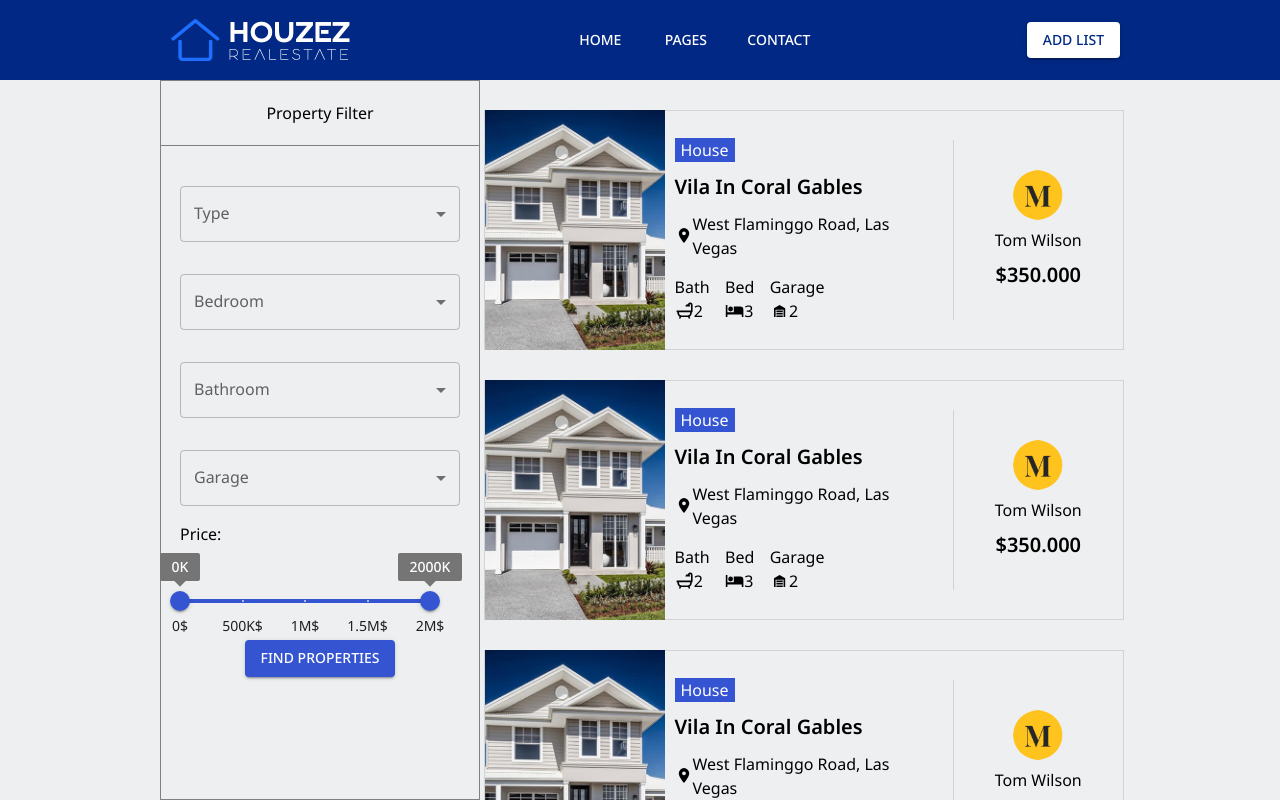
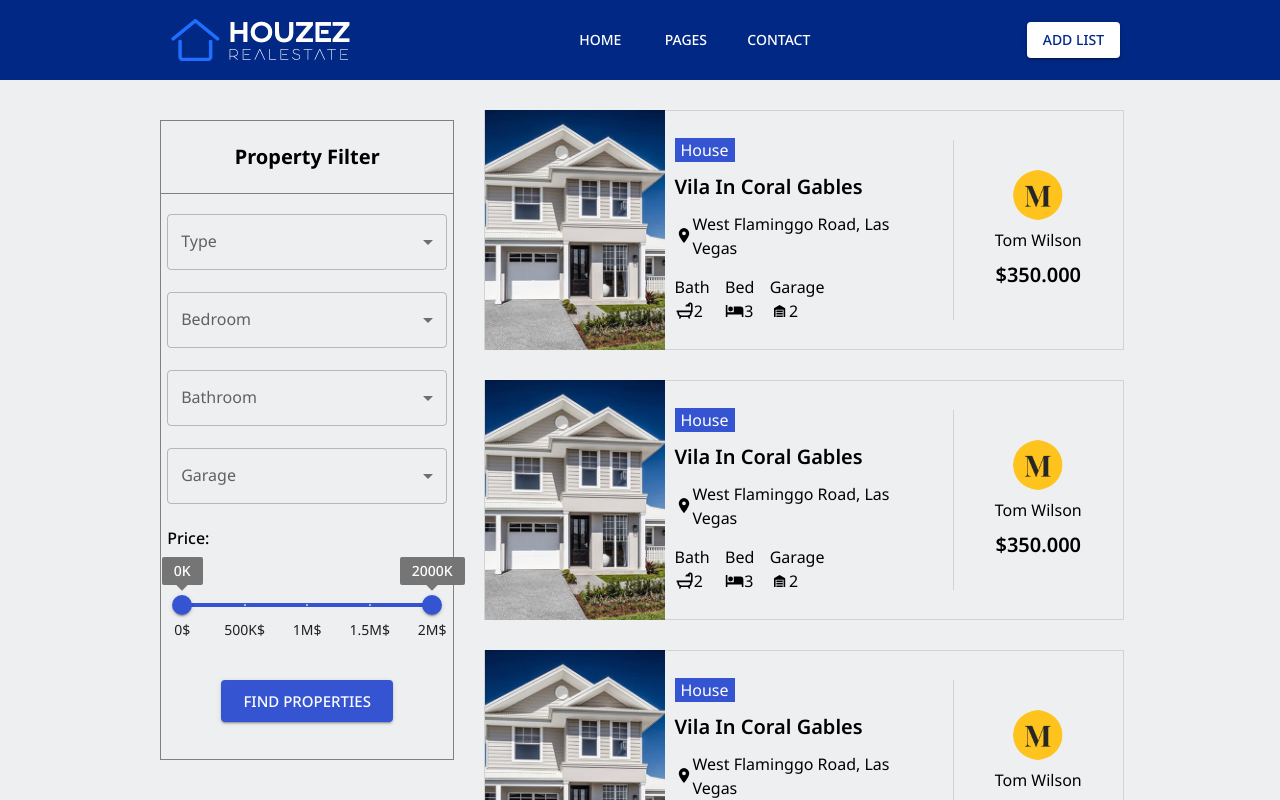
Before and after one commit to HouzezProject/houzez-app, a Next.js app: page /property-list in a window 1280 px wide. Shown: the top 800 px of the page. Built offline with nearby package versions, Linux system fonts and the light colour scheme.

Commit message:
improve the layout

```diff
--- a/src/components/PropertyList/PropertyFilter.tsx
+++ b/src/components/PropertyList/PropertyFilter.tsx
@@ -5,14 +5,14 @@ import { useState } from "react";
 
 const PropertyFilterContainer = styled(Box)({
   border: "0.7px grey solid",
-  width: "25vw",
-  height: "90vh",
+  width: "23vw",
+  height: "80vh",
   display: "flex",
   flexDirection: "column",
   alignItems: "center",
-  position:"fixed",
-  top:"10vh",
-  left:"20vh"
+  position: "fixed",
+  top: "15vh",
+  left: "20vh"
 });
 
 const PropertyFilterHeader = styled(Box)({
@@ -22,7 +22,7 @@ const PropertyFilterHeader = styled(Box)({
   width: "100%",
   display: "flex",
   alignItems: "center",
-  justifyContent:"center"
+  justifyContent: "center"
 });
 
 const PropertyFilterBody = styled(Box)({
@@ -31,6 +31,29 @@ const PropertyFilterBody = styled(Box)({
   flexDirection: "column",
   justifyContent: "center",
   alignItems: "center"
+});
+
+const FilterFormControl = styled(FormControl)({
+  marginTop: 20,
+  marginBottom: 2,
+  width: 280
+});
+
+const FilterTypography = styled(Typography)({
+  fontWeight: "700"
+});
+
+const SliderContainer = styled(Box)({
+  width: 280,
+  display: "flex",
+  flexDirection: "column",
+  alignItems: "center",
+  marginTop: "20px"
+});
+
+const PriceSlider = styled(Slider)({
+  marginTop: "40px",
+  width: "250px"
 });
 
 const marks = [
@@ -68,10 +91,10 @@ const PropertyFilter = () => {
   return (
     <PropertyFilterContainer>
       <PropertyFilterHeader>
-        <Typography>Property Filter</Typography>
+        <FilterTypography variant="h6">Property Filter</FilterTypography>
       </PropertyFilterHeader>
       <PropertyFilterBody>
-        <FormControl sx={{ marginTop:5, marginBottom:2, width: 280 }}>
+        <FilterFormControl>
           <InputLabel id="property-type">Type</InputLabel>
           <Select labelId="property-type" id="property-type" label="Type">
             <MenuItem value="">None</MenuItem>
@@ -79,34 +102,36 @@ const PropertyFilter = () => {
             <MenuItem value={20}>Twenty</MenuItem>
             <MenuItem value={30}>Thirty</MenuItem>
           </Select>
-        </FormControl>
-        <FormControl sx={{ m: 2, minWidth: 280 }}>
+        </FilterFormControl>
+        <FilterFormControl>
           <InputLabel id="property-bedroom">Bedroom</InputLabel>
           <Select labelId="property-bedroom" id="property-bedroom" label="Bedroom">
             <MenuItem value={10}>1</MenuItem>
             <MenuItem value={20}>2</MenuItem>
             <MenuItem value={30}>3</MenuItem>
           </Select>
-        </FormControl>
-        <FormControl sx={{ m: 2, minWidth: 280 }}>
+        </FilterFormControl>
+        <FilterFormControl>
           <InputLabel id="property-bathroom">Bathroom</InputLabel>
           <Select labelId="property-bathroom" id="property-bathroom" label="Bathroom">
             <MenuItem value={10}>1</MenuItem>
             <MenuItem value={20}>2</MenuItem>
             <MenuItem value={30}>3</MenuItem>
           </Select>
-        </FormControl>
-        <FormControl sx={{ m: 2, minWidth: 280 }}>
+        </FilterFormControl>
+        <FilterFormControl>
           <InputLabel id="property-garage">Garage</InputLabel>
           <Select labelId="property-garage" id="property-garage" label="Garage">
             <MenuItem value={10}>1</MenuItem>
             <MenuItem value={20}>2</MenuItem>
             <MenuItem value={30}>3</MenuItem>
           </Select>
-        </FormControl>
-        <Box sx={{ width: 280 }}>
-          <Typography>Price:</Typography>
-          <Slider
+        </FilterFormControl>
+        <SliderContainer>
+          <Typography variant="body1" sx={{ fontWeight: "500", alignSelf: "flex-start" }}>
+            Price:
+          </Typography>
+          <PriceSlider
             getAriaLabel={() => "Temperature range"}
             value={value}
             onChange={handleChange}
@@ -117,10 +142,11 @@ const PropertyFilter = () => {
             min={0}
             max={2000}
             step={100}
-            sx={{ marginTop: 5, width: 250 }}
           />
-        </Box>
-        <Button variant={"contained"}>Find Properties</Button>
+        </SliderContainer>
+        <Button variant={"contained"} sx={{ marginTop: "40px" }} size={"large"}>
+          Find Properties
+        </Button>
       </PropertyFilterBody>
     </PropertyFilterContainer>
   );
```
